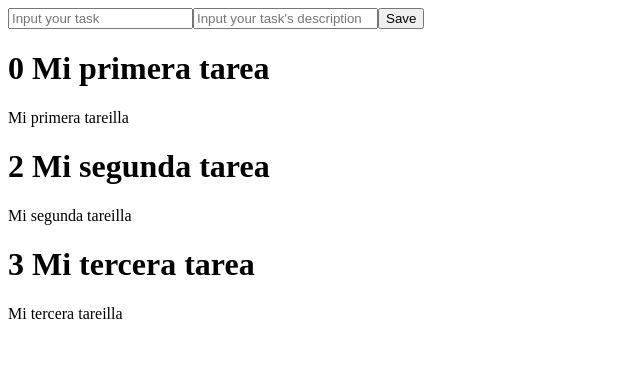
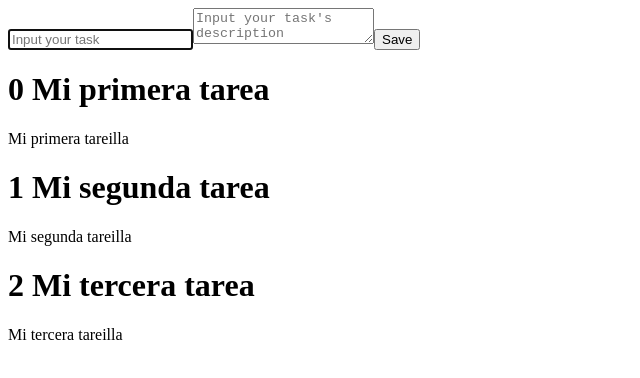
Before and after one commit to sduenasg/react-task-app, a React (Vite) app: page / in a window 1280 px wide. Shown: the top 378 px of the page, without its empty margins (0-640 px from the left). Built offline with nearby package versions, Linux system fonts and the light colour scheme.

Commit message:
crate task form

```diff
--- a/src/App.jsx
+++ b/src/App.jsx
@@ -1,8 +1,8 @@
 import { useState, useEffect } from "react";
 import reactLogo from "./assets/react.svg";
-import TaskForm from "./TaskForm";
-import TaskList from "./TaskList";
-import { tasks as data } from "./tasks";
+import TaskForm from "./components/TaskForm";
+import TaskList from "./components/TaskList";
+import { tasks as data } from "./data/tasks";
 
 function App() {
   const [tasks, setTasks] = useState([]);
--- /dev/null
+++ b/src/components/TaskCard.jsx
@@ -0,0 +1,14 @@
+import React from "react";
+
+function TaskCard({task}) {
+  return (
+    <div>
+      <h1>
+        {task.id} {task.title}
+      </h1>
+      <p>{task.description}</p>
+    </div>
+  );
+}
+
+export default TaskCard;
--- a/src/TaskForm.jsx
+++ b/src/components/TaskForm.jsx
@@ -1,17 +1,18 @@
 import React, { useState } from "react";
 
-function TaskForm({createTask}) {
+function TaskForm({ createTask }) {
   const [title, setTitle] = useState("");
   const [description, setDescription] = useState("");
 
   const handleSubmit = (e) => {
     e.preventDefault();
-
     const newTask = {
-        title: title,
-        description: description
-    }
-    createTask(newTask)
+      title: title,
+      description: description,
+    };
+    createTask(newTask);
+    setTitle('')
+    setDescription('')
   };
 
   return (
@@ -22,13 +23,16 @@ function TaskForm({createTask}) {
           onChange={(e) => {
             setTitle(e.target.value);
           }}
-        ></input>
-        <input
+          value = {title}
+          autoFocus
+        />
+        <textarea
           placeholder="Input your task's description"
           onChange={(e) => {
             setDescription(e.target.value);
           }}
-        ></input>
+          value = {description}
+        />
         <button>Save</button>
       </form>
     </div>
--- a/src/TaskList.jsx
+++ b/src/components/TaskList.jsx
@@ -1,3 +1,5 @@
+import TaskCard from "./TaskCard";
+
 function TaskList({tasks}) {
 
   if (tasks.length === 0) {
@@ -7,10 +9,7 @@ function TaskList({tasks}) {
   return (
     <div>
       {tasks.map((task) => (
-        <div key = {task.id}>
-          <h1>{task.id} {task.title}</h1>
-          <p>{task.description}</p>
-        </div>
+        <TaskCard key = {task.id} task={task} />
       ))}
     </div>
   );
--- a/src/tasks.js
+++ b/src/data/tasks.js
@@ -5,12 +5,12 @@ export const tasks = [
         description: "Mi primera tareilla"
     },
     {
-        id: 2,
+        id: 1,
         title: "Mi segunda tarea",
         description: "Mi segunda tareilla"
     },
     {
-        id: 3,
+        id: 2,
         title: "Mi tercera tarea",
         description: "Mi tercera tareilla"
     }
```
